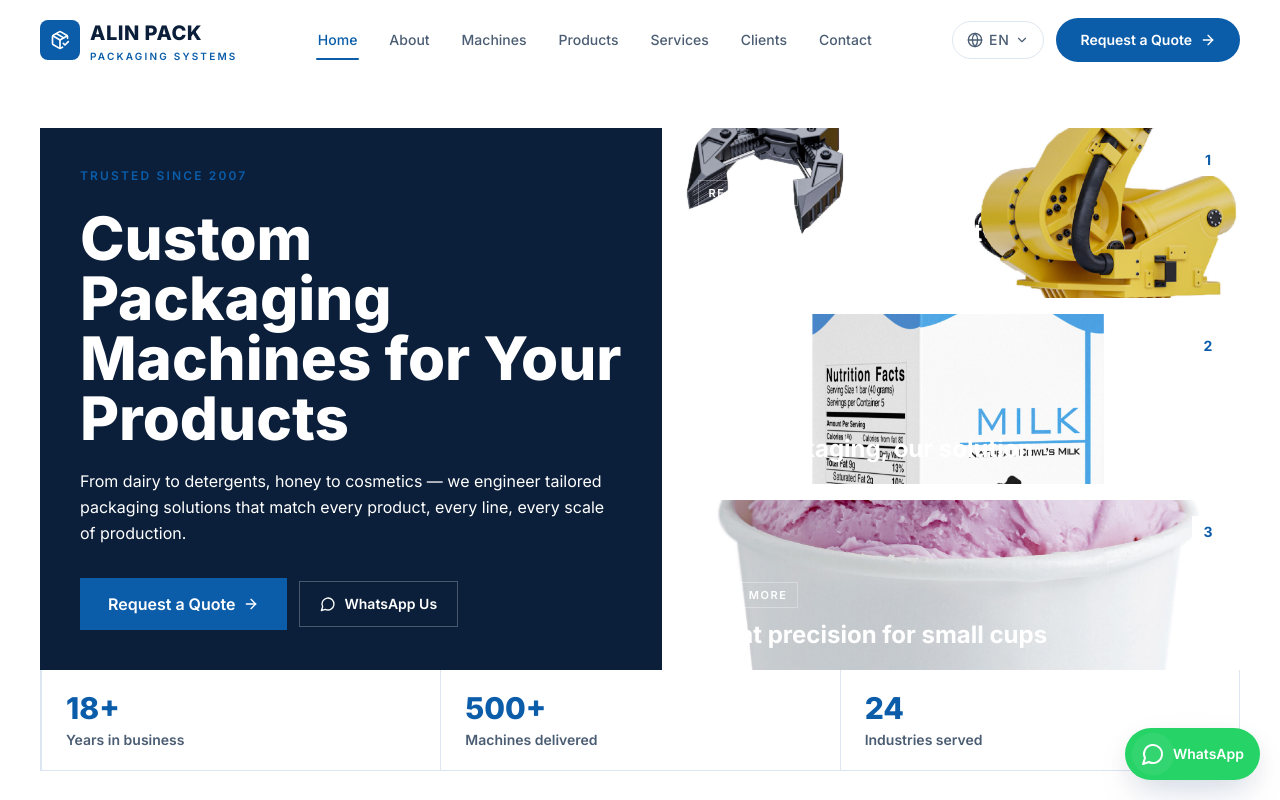
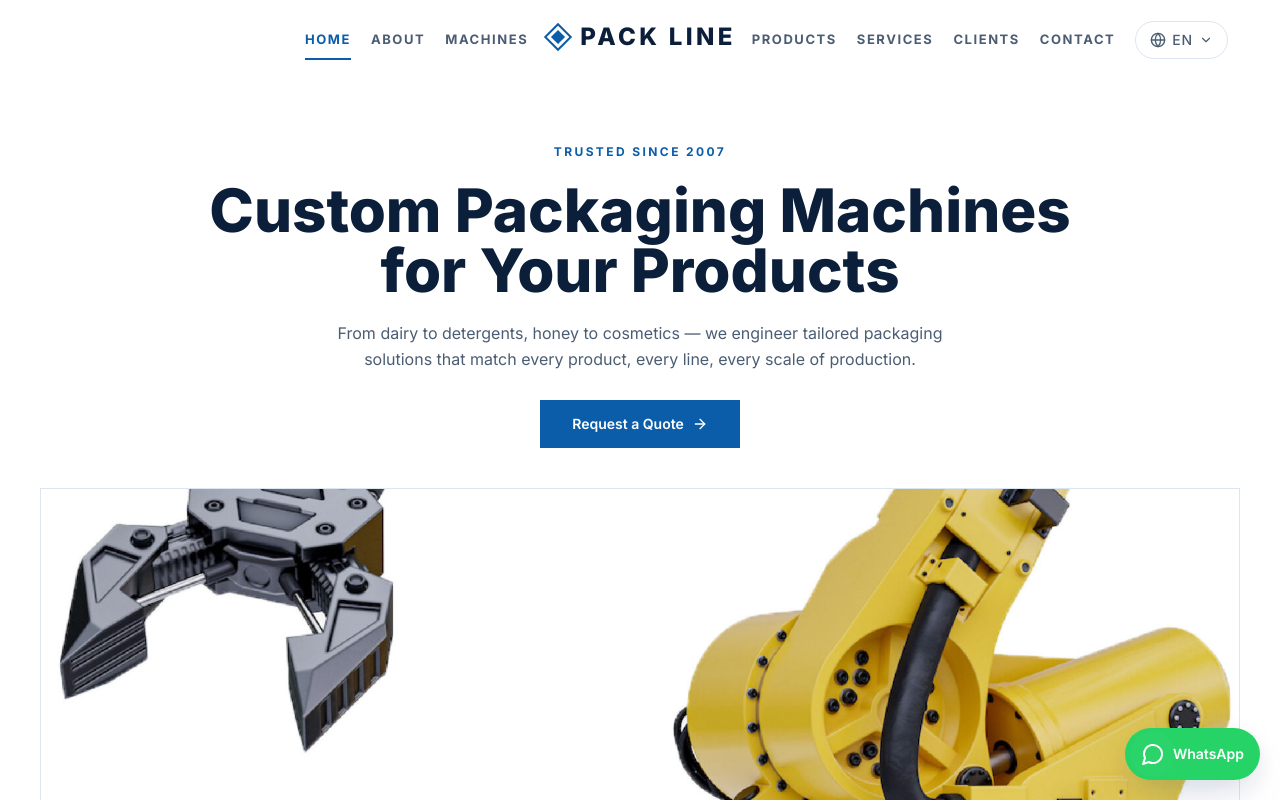
Before and after one commit to ibrapr/AlinPack, a Next.js app: page /en in a window 1280 px wide. Shown: the top 800 px of the page. Built offline with nearby package versions, Linux system fonts and the light colour scheme.

Commit message:
Simplify header and homepage hero

```diff
--- a/components/Hero.tsx
+++ b/components/Hero.tsx
@@ -1,108 +1,74 @@
 import Link from 'next/link';
-import { ArrowRight, MessageCircle } from 'lucide-react';
+import { ArrowRight } from 'lucide-react';
 import { getDictionary } from '@/i18n/getDictionary';
 import type { Locale } from '@/i18n/config';
-import { whatsappUrl } from '@/lib/contact';
 
 export default function Hero({ locale }: { locale: Locale }) {
   const dict = getDictionary(locale);
-  const slides = [
+  const links = [
     {
-      title: locale === 'he' ? 'מכונות אריזה חכמות' : 'Filling and sealing smart solutions',
-      image: '/machines/sample-piston-filler.jpg',
+      title: locale === 'he' ? 'מכונות' : 'Machines',
+      text: locale === 'he' ? 'קווי מילוי, סגירה ואריזה' : 'Filling, sealing and packaging lines',
       href: `/${locale}/machines`,
     },
     {
-      title: locale === 'he' ? 'האריזה שלך, הפתרון שלנו' : 'Your packaging, our solution',
-      image: '/products/dairy.jpg',
+      title: locale === 'he' ? 'מוצרים' : 'Products',
+      text: locale === 'he' ? 'פתרונות לפי סוג מוצר' : 'Solutions by product type',
       href: `/${locale}/products`,
     },
     {
-      title: locale === 'he' ? 'פתרונות מדויקים למוצרים קטנים' : 'Great precision for small cups',
-      image: '/products/cups.jpg',
-      href: `/${locale}/products/cups`,
+      title: locale === 'he' ? 'שירות' : 'Service',
+      text: locale === 'he' ? 'תכנון, התאמה ותמיכה' : 'Planning, adaptation and support',
+      href: `/${locale}/services`,
     },
   ];
 
   return (
     <section className="relative overflow-hidden bg-white text-brand-black">
-      <div className="container-wide relative pt-24 sm:pt-28 lg:pt-32">
-        <div className="grid gap-4 lg:grid-cols-[1.05fr_0.95fr] lg:items-stretch">
-          <div className="flex min-h-[420px] flex-col justify-between bg-brand-black p-7 text-white sm:p-10 lg:min-h-[520px]">
-            <div>
-              <p className="text-xs font-semibold uppercase tracking-[0.18em] text-brand-red">
+      <div className="container-wide relative pt-28 sm:pt-32 lg:pt-36">
+        <div className="mx-auto max-w-4xl text-center">
+          <p className="text-xs font-bold uppercase tracking-[0.2em] text-brand-red">
             {dict.home.hero.badge}
           </p>
-              <h1 className="mt-6 max-w-3xl text-4xl font-extrabold leading-[1.05] tracking-normal sm:text-5xl lg:text-6xl">
+          <h1 className="mt-5 text-4xl font-extrabold leading-[1.08] tracking-normal text-brand-black sm:text-5xl lg:text-6xl">
             {dict.home.hero.title}
           </h1>
-              <p className="mt-5 max-w-xl text-base leading-relaxed text-white/78">
+          <p className="mx-auto mt-5 max-w-2xl text-base leading-relaxed text-brand-gray-700">
             {dict.home.hero.subtitle}
           </p>
-            </div>
-
-            <div className="mt-8 flex flex-wrap items-center gap-3">
-              <Link href={`/${locale}/contact`} className="btn-primary rounded-none text-base px-7 py-3.5">
+          <div className="mt-7">
+            <Link href={`/${locale}/contact`} className="btn-primary rounded-none px-8 py-3.5">
               {dict.home.hero.ctaQuote}
               <ArrowRight className="h-4 w-4 rtl-flip" />
             </Link>
-              <a
-                href={whatsappUrl(dict.whatsapp.default)}
-                target="_blank"
-                rel="noopener noreferrer"
-                className="inline-flex items-center gap-2 border border-white/25 px-5 py-3 text-sm font-semibold text-white transition-colors hover:border-brand-red hover:bg-brand-red"
-              >
-                <MessageCircle className="h-4 w-4" />
-                {dict.home.hero.ctaWhatsapp}
-              </a>
           </div>
         </div>
 
-          <div className="grid gap-4 sm:grid-cols-3 lg:grid-cols-1">
-            {slides.map((slide, index) => (
-              <Link
-                key={slide.title}
-                href={slide.href}
-                className="group relative min-h-[190px] overflow-hidden bg-brand-gray-100 lg:min-h-0"
-              >
+        <div className="mt-10 overflow-hidden border border-brand-gray-200 bg-brand-gray-50">
           {/* eslint-disable-next-line @next/next/no-img-element */}
           <img
-                  src={slide.image}
+            src="/machines/sample-piston-filler.jpg"
             alt=""
-                  className="absolute inset-0 h-full w-full object-cover transition-transform duration-500 group-hover:scale-105"
+            className="h-[260px] w-full object-cover sm:h-[360px] lg:h-[440px]"
+            loading="eager"
           />
-                <div className="absolute inset-0 bg-gradient-to-t from-brand-black/82 via-brand-black/18 to-transparent" />
-                <div className="absolute inset-x-0 bottom-0 p-5 text-white">
-                  <span className="mb-3 inline-flex border border-white/30 px-2.5 py-1 text-[11px] font-semibold uppercase tracking-[0.14em]">
-                    {locale === 'he' ? 'קרא עוד' : 'Read more'}
-                  </span>
-                  <h2 className="max-w-sm text-2xl font-bold leading-tight tracking-normal">
-                    {slide.title}
+        </div>
+
+        <div className="grid border-x border-b border-brand-gray-200 bg-white md:grid-cols-3">
+          {links.map((item) => (
+            <Link
+              key={item.href}
+              href={item.href}
+              className="group border-t border-brand-gray-200 p-6 transition-colors hover:bg-brand-gray-50 md:border-s md:border-t-0"
+            >
+              <h2 className="text-lg font-extrabold uppercase tracking-[0.12em] text-brand-black group-hover:text-brand-red">
+                {item.title}
               </h2>
-                </div>
-                <span className="absolute end-4 top-4 flex h-8 w-8 items-center justify-center bg-white text-sm font-bold text-brand-red">
-                  {index + 1}
-                </span>
+              <p className="mt-2 text-sm leading-relaxed text-brand-gray-600">{item.text}</p>
             </Link>
           ))}
-          </div>
-        </div>
-
-        <div className="grid border-x border-b border-brand-gray-200 bg-white sm:grid-cols-3">
-          <Stat number="18+" label={dict.home.stats.items.years} />
-          <Stat number="500+" label={dict.home.stats.items.machines} />
-          <Stat number="24" label={dict.home.stats.items.industries} />
         </div>
       </div>
     </section>
   );
 }
-
-function Stat({ number, label }: { number: string; label: string }) {
-  return (
-    <div className="border-t border-brand-gray-200 px-6 py-5 sm:border-t-0 sm:border-s">
-      <p className="text-3xl font-extrabold text-brand-red">{number}</p>
-      <p className="mt-1 text-sm font-semibold text-brand-gray-700">{label}</p>
-    </div>
-  );
-}
--- a/components/Logo.tsx
+++ b/components/Logo.tsx
@@ -1,11 +1,7 @@
-import { PackageCheck } from 'lucide-react';
 import { cn } from '@/lib/utils';
 
 interface LogoProps {
   className?: string;
-  /**
- * Hint that the logo is being shown over a dark background.
-   */
   dark?: boolean;
   priority?: boolean;
 }
@@ -16,21 +12,22 @@ export default function Logo({ className, dark = false, priority = false }: Logo
   return (
     <span
       className={cn(
-        'inline-flex items-center gap-2.5 select-none',
+        'inline-flex items-center gap-2 select-none',
         dark && '[filter:drop-shadow(0_2px_6px_rgba(0,0,0,0.35))]',
         className,
       )}
     >
-      <span className="flex h-10 w-10 items-center justify-center rounded-lg bg-brand-red text-white shadow-soft">
-        <PackageCheck className="h-5 w-5" aria-hidden="true" />
+      <span className="relative flex h-7 w-7 items-center justify-center" aria-hidden="true">
+        <span className="absolute h-5 w-5 rotate-45 border-2 border-brand-red" />
+        <span className="absolute h-2.5 w-2.5 rotate-45 bg-brand-red" />
       </span>
-      <span className="flex flex-col leading-none">
-        <span className={cn('text-xl font-extrabold tracking-wide', dark ? 'text-white' : 'text-brand-black')}>
-          ALIN PACK
-        </span>
-        <span className={cn('mt-1 text-[10px] font-semibold uppercase tracking-[0.22em]', dark ? 'text-white/80' : 'text-brand-red')}>
-          Packaging Systems
-        </span>
+      <span
+        className={cn(
+          'text-2xl font-extrabold uppercase leading-none tracking-[0.14em]',
+          dark ? 'text-white' : 'text-brand-black',
+        )}
+      >
+        PACK LINE
       </span>
     </span>
   );
--- a/components/Navbar.tsx
+++ b/components/Navbar.tsx
@@ -3,7 +3,7 @@
 import Link from 'next/link';
 import { useEffect, useState } from 'react';
 import { usePathname } from 'next/navigation';
-import { Menu, X, ArrowRight } from 'lucide-react';
+import { Menu, X } from 'lucide-react';
 import { getDictionary } from '@/i18n/getDictionary';
 import { locales, localeNames } from '@/i18n/config';
 import type { Locale } from '@/i18n/config';
@@ -39,15 +39,18 @@ export default function Navbar({ locale }: NavbarProps) {
     };
   }, [open]);
 
-  const nav = [
+  const navLeft = [
     { href: `/${locale}`, label: dict.nav.home },
     { href: `/${locale}/about`, label: dict.nav.about },
     { href: `/${locale}/machines`, label: dict.nav.machines },
+  ];
+  const navRight = [
     { href: `/${locale}/products`, label: dict.nav.products },
     { href: `/${locale}/services`, label: dict.nav.services },
     { href: `/${locale}/clients`, label: dict.nav.clients },
     { href: `/${locale}/contact`, label: dict.nav.contact },
   ];
+  const nav = [...navLeft, ...navRight];
 
   const isActive = (href: string) => {
     if (href === `/${locale}`) return pathname === href;
@@ -70,51 +73,55 @@ export default function Navbar({ locale }: NavbarProps) {
     <header
       className={cn(
         'fixed inset-x-0 top-0 z-50 transition-all duration-300',
-        scrolled || open
-          ? 'bg-white/90 backdrop-blur-xl border-b border-brand-gray-200/60 shadow-soft'
-          : 'bg-transparent',
+        scrolled || open ? 'bg-white border-b border-brand-gray-200 shadow-soft' : 'bg-white',
       )}
     >
-      <div className="container-wide flex h-20 items-center justify-between gap-6">
-        <Link href={`/${locale}`} className="flex-shrink-0" aria-label="Alin Pack">
-          <Logo dark={onDark} priority />
-        </Link>
-
-        <nav className="hidden lg:flex items-center gap-1">
-          {nav.map((item) => (
+      <div className="container-wide relative flex h-20 items-center justify-between gap-4 lg:grid lg:grid-cols-[1fr_auto_1fr]">
+        <nav className="hidden lg:flex items-center justify-end gap-5">
+          {navLeft.map((item) => (
             <Link
               key={item.href}
               href={item.href}
               className={cn(
-                'relative rounded-full px-3.5 py-2 text-sm font-medium transition-colors',
+                'relative py-2 text-[13px] font-bold uppercase tracking-[0.12em] transition-colors',
                 isActive(item.href)
-                  ? onDark
-                    ? 'text-white'
-                    : 'text-brand-red'
-                  : onDark
-                  ? 'text-white/80 hover:text-white'
+                  ? 'text-brand-red'
                   : 'text-brand-gray-700 hover:text-brand-black',
               )}
             >
               {item.label}
               {isActive(item.href) && (
-                <span
-                  className={cn(
-                    'absolute inset-x-3 -bottom-0.5 h-0.5 rounded-full',
-                    onDark ? 'bg-brand-red' : 'bg-brand-red',
-                  )}
-                />
+                <span className="absolute inset-x-0 -bottom-0.5 h-0.5 bg-brand-red" />
               )}
             </Link>
           ))}
         </nav>
 
-        <div className="hidden lg:flex items-center gap-3">
+        <Link href={`/${locale}`} className="flex-shrink-0 lg:justify-self-center" aria-label="Pack Line">
+          <Logo dark={onDark} priority />
+        </Link>
+
+        <div className="hidden lg:flex items-center justify-start gap-5">
+          <nav className="flex items-center gap-5">
+            {navRight.map((item) => (
+              <Link
+                key={item.href}
+                href={item.href}
+                className={cn(
+                  'relative py-2 text-[13px] font-bold uppercase tracking-[0.12em] transition-colors',
+                  isActive(item.href)
+                    ? 'text-brand-red'
+                    : 'text-brand-gray-700 hover:text-brand-black',
+                )}
+              >
+                {item.label}
+                {isActive(item.href) && (
+                  <span className="absolute inset-x-0 -bottom-0.5 h-0.5 bg-brand-red" />
+                )}
+              </Link>
+            ))}
+          </nav>
           <LanguageSwitcher locale={locale} variant={onDark ? 'minimal' : 'default'} />
-          <Link href={`/${locale}/contact`} className="btn-primary">
-            {dict.nav.requestQuote}
-            <ArrowRight className="h-4 w-4 rtl-flip" />
-          </Link>
         </div>
 
         <button
@@ -152,7 +159,6 @@ export default function Navbar({ locale }: NavbarProps) {
                 )}
               >
                 {item.label}
-                <ArrowRight className="h-4 w-4 opacity-60 rtl-flip" />
               </Link>
             ))}
           </nav>
```
Lines whose indentation alone changed are shown as unchanged.
